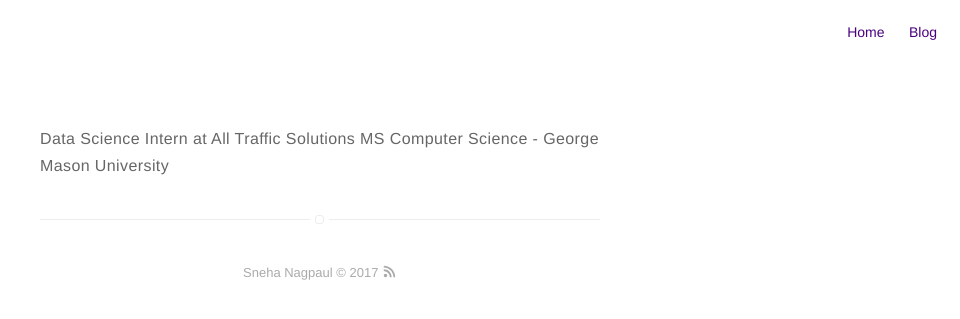
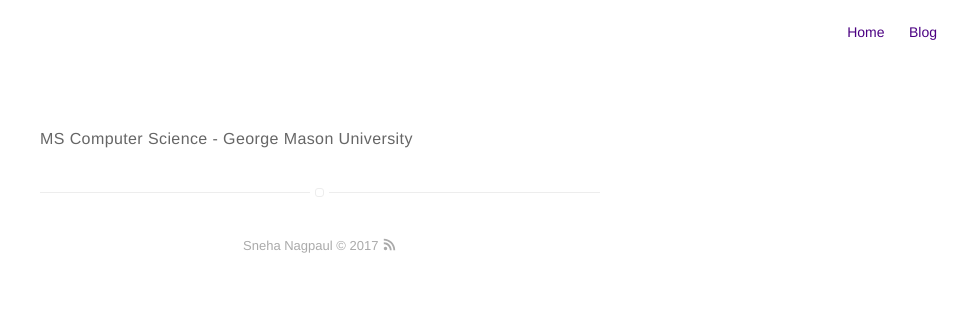
Before and after one commit to nagpaul/nagpaul.github.io, a Jekyll site: the page built from about.md, in a window 1280 px wide. Shown: the top 319 px of the page, without its empty margins (320-1280 px from the left). Built offline with Jekyll 4.4.1, drawn with Linux system fonts in a browser that asks for light colours.

Commit message:
Removed All Traffic Solutionsfrom about page

```diff
--- a/about.md
+++ b/about.md
@@ -5,7 +5,7 @@ permalink: /about/
 ---
 
 
-Data Science Intern at All Traffic Solutions
+
 MS Computer Science - George Mason University
 
 <!-- ---
```
